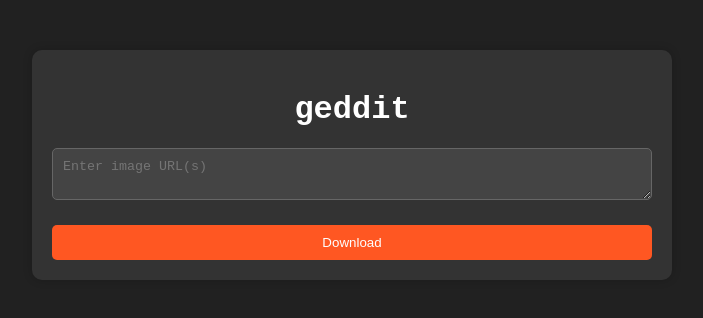
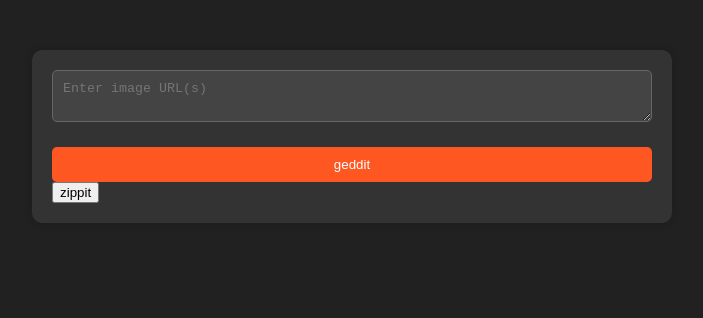
Before and after one commit to 6d6t6/geddit, a plain HTML site: page index.html in a window 1280 px wide. Shown: the whole page, without its empty margins (288-991 px from the left). Drawn offline with Linux system fonts and the light colour scheme.

Commit message:
Update index.html

```diff
--- a/index.html
+++ b/index.html
@@ -5,12 +5,13 @@
     <meta name="viewport" content="width=device-width, initial-scale=1.0">
     <title>geddit</title>
     <link rel="stylesheet" href="styles.css">
+    <link rel="stylesheet" href="https://fonts.googleapis.com/icon?family=Material+Icons">
 </head>
 <body>
     <div class="container">
-        <h1>geddit</h1>
         <textarea id="url-input" placeholder="Enter image URL(s)"></textarea>
-        <button id="download-btn">Download</button>
+        <button id="download-btn">geddit</button>
+        <button id="zip-btn" class="hidden">zippit</button>
     </div>
     <script src="script.js"></script>
 </body>
```
